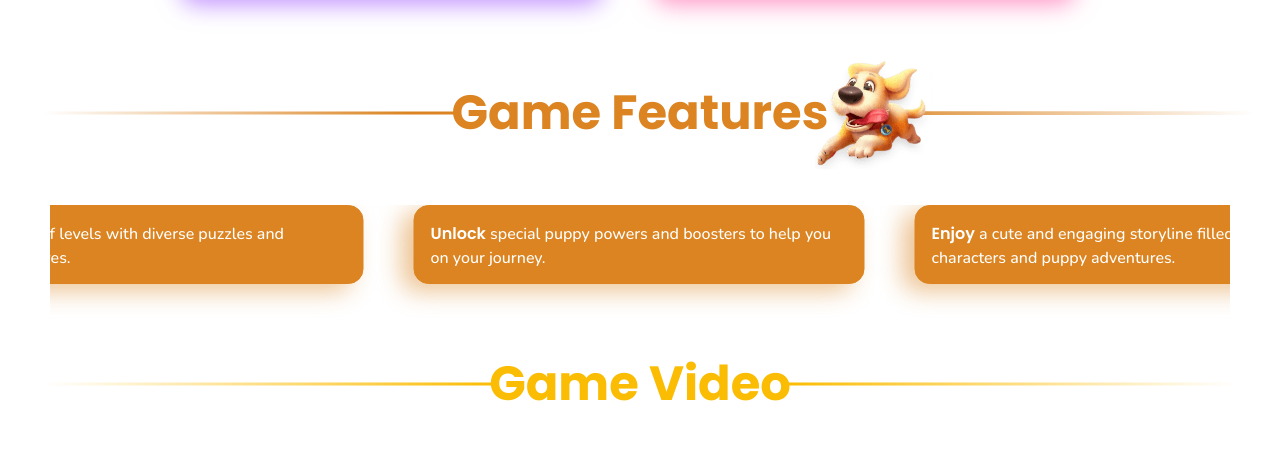
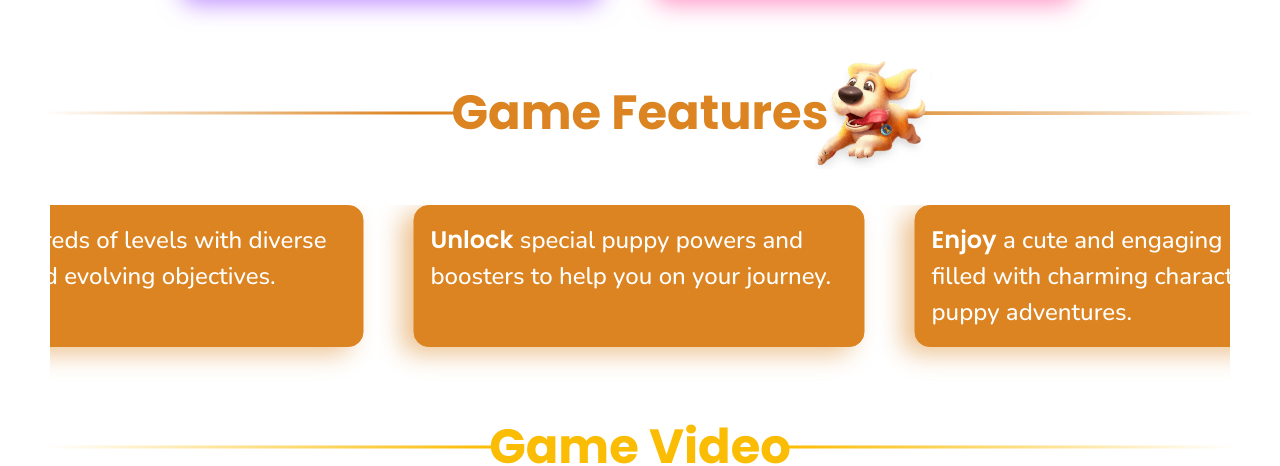
Before and after one commit to vitayusko/Puppy-Diary-Epic-Match-3, a website built with Vite: page src/index.html in a window 1280 px wide. Shown: the part 2700-3166 px from the top of the page. Built offline with nearby package versions, Linux system fonts and the light colour scheme.

Commit message:
Update features.css

```diff
--- a/src/css/features.css
+++ b/src/css/features.css
@@ -144,10 +144,10 @@
 
   .features-list-item {
     width: 451px;
-
+    height: auto;
     flex-shrink: 0;
     white-space: wrap;
-    font-size: 16px;
+    font-size: 24px;
     box-shadow: -12px 7px 24px 0 rgba(219, 132, 33, 0.487);
   }
 
```
